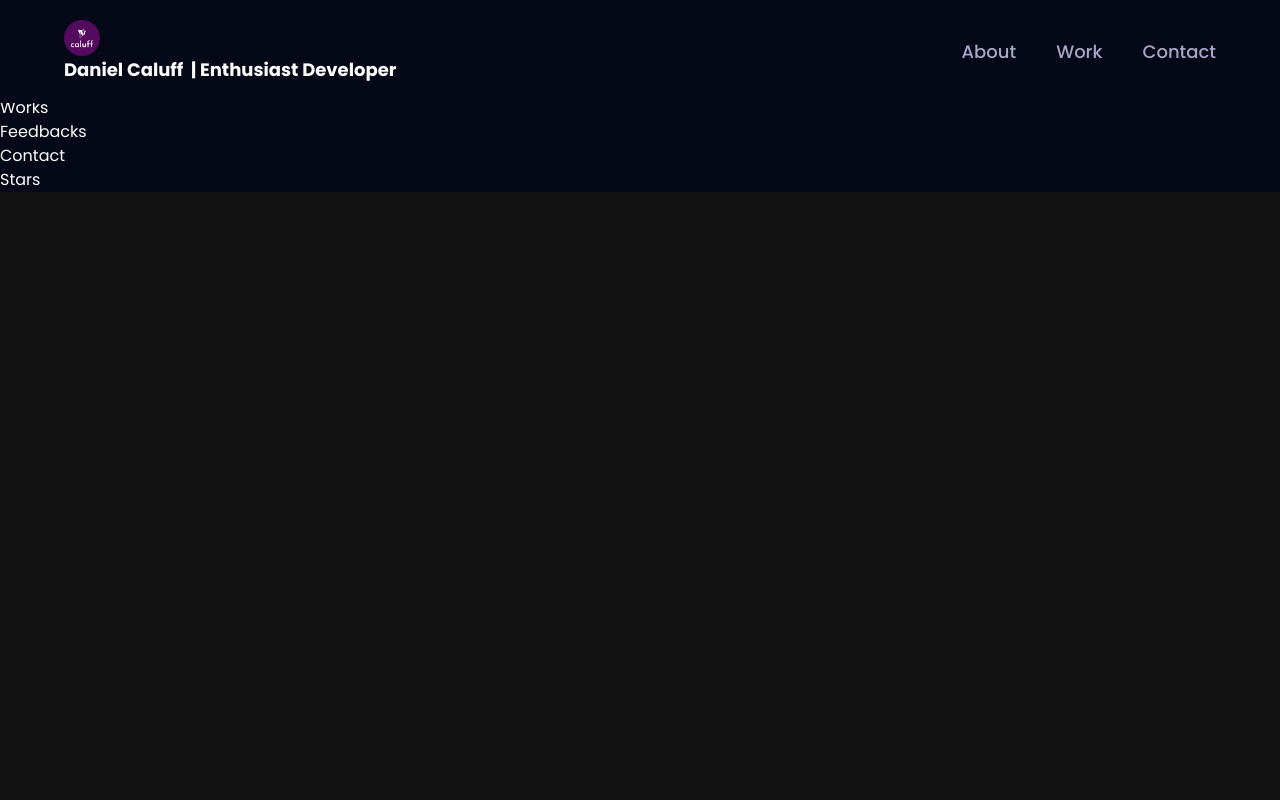
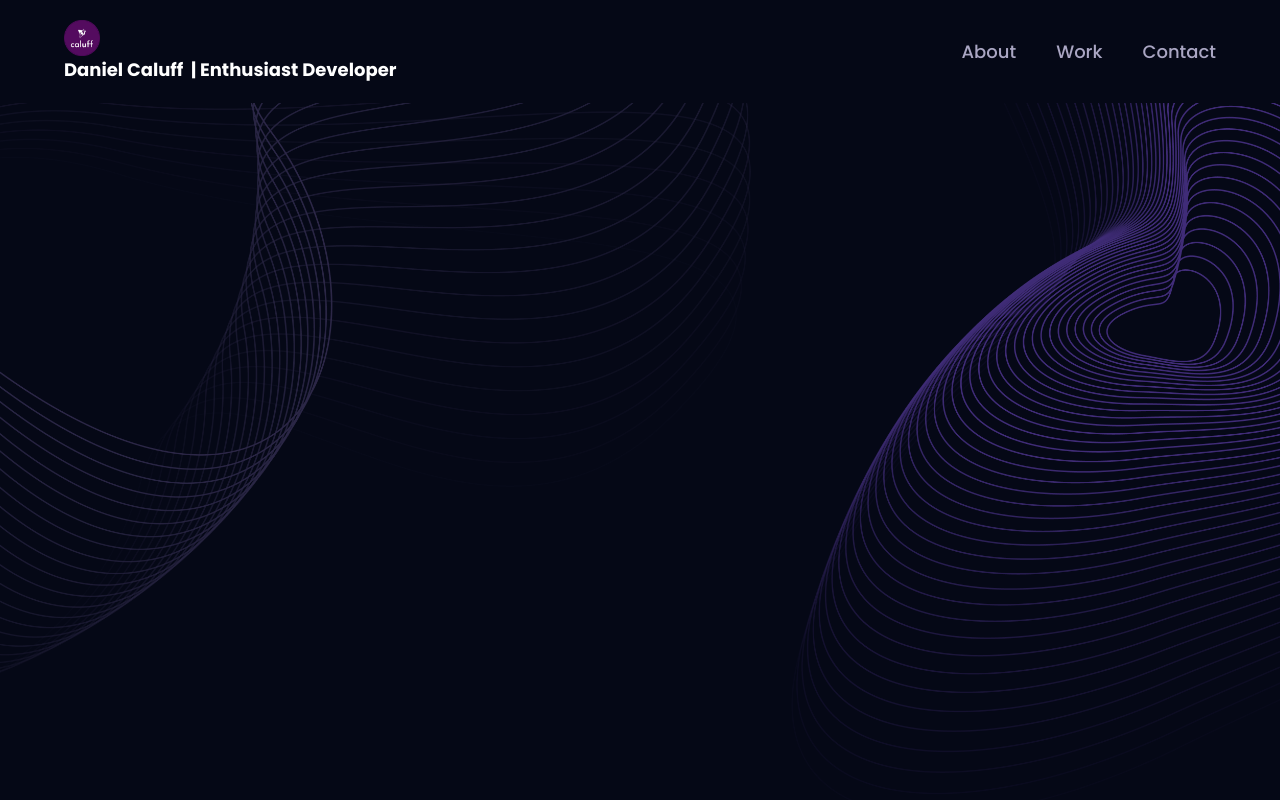
Before and after one commit to caluff/3d-portfolio-material, a React (Create React App) app: page / in a window 1280 px wide. Shown: the top 800 px of the page. Built offline with nearby package versions, Linux system fonts and the light colour scheme.

Commit message:
componente hero creado

```diff
--- a/src/components/Hero.jsx
+++ b/src/components/Hero.jsx
@@ -1,8 +1,16 @@
 import React from 'react'
+import {motion} from 'framer-motion';
+
+import {styles} from '../styles';
+import {ComputersCanvas} from './canvas';
 
 const Hero = () => {
   return (
-    <div>Hero</div>
+    <section className="relative w-full h-screen mx-auto">
+      <div>
+
+      </div>
+    </section>
   )
 }
 
--- a/src/components/Navbar.jsx
+++ b/src/components/Navbar.jsx
@@ -11,7 +11,7 @@ const Navbar = () => {
     const [toggle, setToggle] = useState(false);
     return (
         <nav className={`${styles.paddingX} w-full flex items-center py-5 fixed top-0 z-20 bg-primary`}>
-            <div className="w-full flex justify-between items-center max-w-7x1 mx-auto">
+            <div className="w-full flex justify-between items-center max-w-7x1 mx-auto jus">
                 <Link
                     to="/"
                     calssName="flex items-center gap-2"
```
